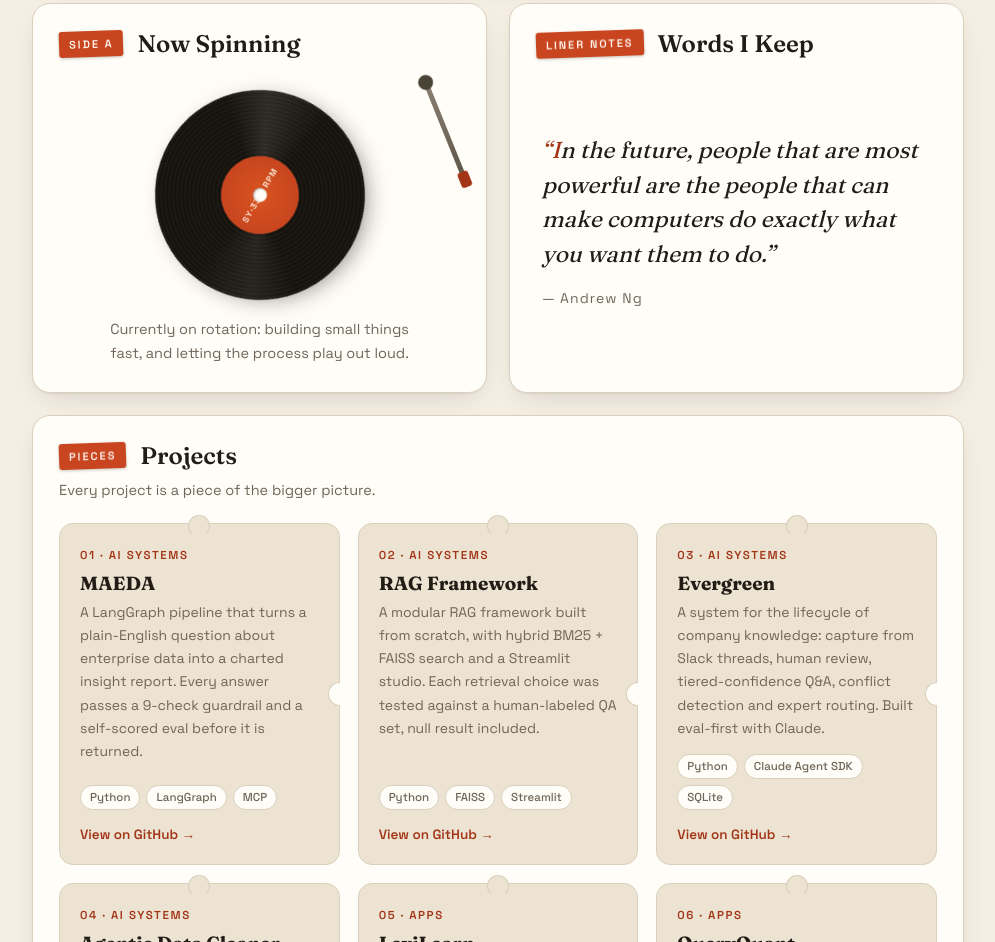
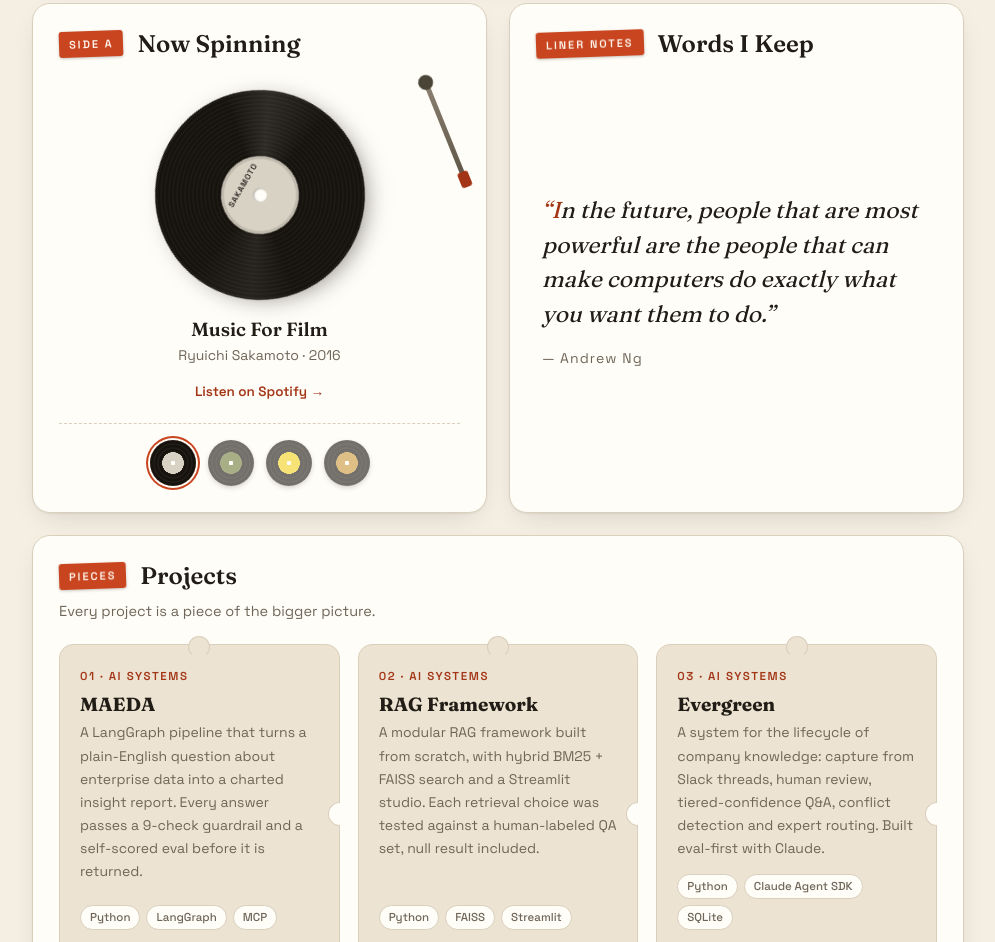
Before and after one commit to UrBaneee/UrBaneee.github.io, a plain HTML site: page index.html in a window 1280 px wide. Shown: the part 919-1861 px from the top of the page, without its empty margins (142-1137 px from the left). Drawn offline with Linux system fonts and the light colour scheme.

Commit message:
Turn the vinyl card into a four-album record crate
Sakamoto's Music For Film plays by default; visitors can swap in
Delta Dawn, A Symphonic Celebration and 我去2000年. Each record has
its own label colour and a Spotify link.

Co-Authored-By: Claude Fable 5.2 <noreply@anthropic.com>

```diff
--- a/index.html
+++ b/index.html
@@ -100,17 +100,21 @@
         <h2 id="vinyl-title">Now Spinning</h2>
       </div>
       <div class="vinyl-wrap">
-        <div class="vinyl" aria-hidden="true">
+        <div class="vinyl" id="vinyl" aria-hidden="true">
           <div class="vinyl-sheen"></div>
           <div class="vinyl-label">
-            <span>SY·33⅓ RPM</span>
+            <span id="vinyl-label-text">SAKAMOTO</span>
           </div>
           <div class="vinyl-hole"></div>
         </div>
         <div class="tonearm" aria-hidden="true"></div>
       </div>
-      <!-- TODO: put what you're actually into right now -->
-      <p class="vinyl-caption">Currently on rotation: building small things fast, and letting the process play out loud.</p>
+      <div class="vinyl-info" aria-live="polite">
+        <p class="vinyl-album" id="vinyl-album">Music For Film</p>
+        <p class="vinyl-artist" id="vinyl-artist">Ryuichi Sakamoto · 2016</p>
+        <a class="vinyl-listen" id="vinyl-listen" href="https://open.spotify.com/album/202ZOGO9zNndH8oxrBrm35" target="_blank" rel="noopener">Listen on Spotify →</a>
+      </div>
+      <div class="crate" id="crate" role="group" aria-label="Pick a record from the crate"></div>
     </section>
 
     <!-- Quote card -->
--- a/script.js
+++ b/script.js
@@ -18,3 +18,96 @@ if (prefersReducedMotion || !("IntersectionObserver" in window)) {
   );
   cards.forEach((el) => observer.observe(el));
 }
+
+// Record crate: pick which album is on the turntable
+const albums = [
+  {
+    title: "Music For Film",
+    artist: "Ryuichi Sakamoto",
+    year: 2016,
+    label: "SAKAMOTO",
+    bg: "#d8d2c4",
+    fg: "#1c1a17",
+    url: "https://open.spotify.com/album/202ZOGO9zNndH8oxrBrm35",
+  },
+  {
+    title: "Delta Dawn",
+    artist: "Tanya Tucker",
+    year: 1972,
+    label: "DELTA DAWN",
+    bg: "#6f7a3a",
+    fg: "#f6f1e3",
+    url: "https://open.spotify.com/album/3iyNh3uhudXLW5tNLapDZS",
+  },
+  {
+    title: "A Symphonic Celebration",
+    artist: "Joe Hisaishi · Royal Philharmonic Orchestra",
+    year: 2023,
+    label: "HISAISHI",
+    bg: "#f2d21f",
+    fg: "#1c1a17",
+    url: "https://open.spotify.com/album/561qUZZO6f2sILHUMlXmlM",
+  },
+  {
+    title: "我去2000年",
+    artist: "Pu Shu 朴树",
+    year: 1999,
+    label: "朴树",
+    bg: "#c9973a",
+    fg: "#1c1a17",
+    url: "https://open.spotify.com/album/5MXApzS7FdKbHoVRK6IDtw",
+  },
+];
+
+const crate = document.getElementById("crate");
+const vinyl = document.getElementById("vinyl");
+
+if (crate && vinyl) {
+  const labelText = document.getElementById("vinyl-label-text");
+  const albumEl = document.getElementById("vinyl-album");
+  const artistEl = document.getElementById("vinyl-artist");
+  const listenEl = document.getElementById("vinyl-listen");
+  const wrap = vinyl.parentElement;
+  let current = 0;
+  let swapTimer;
+
+  const show = (i) => {
+    const a = albums[i];
+    vinyl.style.setProperty("--label-bg", a.bg);
+    vinyl.style.setProperty("--label-fg", a.fg);
+    labelText.textContent = a.label;
+    albumEl.textContent = a.title;
+    artistEl.textContent = `${a.artist} · ${a.year}`;
+    listenEl.href = a.url;
+    crate.querySelectorAll("button").forEach((b, j) => {
+      b.classList.toggle("is-active", j === i);
+      b.setAttribute("aria-pressed", String(j === i));
+    });
+    current = i;
+  };
+
+  albums.forEach((a, i) => {
+    const b = document.createElement("button");
+    b.type = "button";
+    b.className = "crate-disc";
+    b.style.setProperty("--label-bg", a.bg);
+    b.setAttribute("aria-label", `${a.title} by ${a.artist}`);
+    b.title = `${a.title} · ${a.artist}`;
+    b.addEventListener("click", () => {
+      if (i === current) return;
+      clearTimeout(swapTimer);
+      if (prefersReducedMotion) {
+        show(i);
+        return;
+      }
+      wrap.classList.add("is-swapping");
+      swapTimer = setTimeout(() => {
+        show(i);
+        wrap.classList.remove("is-swapping");
+      }, 260);
+    });
+    crate.appendChild(b);
+  });
+
+  show(0);
+}
--- a/styles.css
+++ b/styles.css
@@ -263,16 +263,20 @@ a:focus-visible, button:focus-visible {
   margin: auto;
   width: 37%; height: 37%;
   border-radius: 50%;
-  background: radial-gradient(circle, #d9541f 0%, var(--accent) 70%);
+  background: var(--label-bg, var(--accent));
+  box-shadow: inset 0 0 0 3px rgba(20, 18, 16, 0.12);
   display: flex;
-  align-items: center;
+  align-items: flex-start;
   justify-content: center;
+  transition: background 0.25s ease;
 }
 .vinyl-label span {
-  font-size: 8.5px;
+  margin-top: 17%;
+  font-size: 8px;
   font-weight: 600;
-  letter-spacing: 0.14em;
-  color: #fff3e4;
+  letter-spacing: 0.12em;
+  white-space: nowrap;
+  color: var(--label-fg, #fff3e4);
 }
 .vinyl-hole {
   position: absolute; inset: 0;
@@ -313,12 +317,57 @@ a:focus-visible, button:focus-visible {
 
 @keyframes spin { to { transform: rotate(360deg); } }
 
-.vinyl-caption {
-  font-size: 14.5px;
-  color: var(--muted);
-  text-align: center;
-  max-width: 34ch;
-  margin: 0 auto;
+.vinyl-wrap .vinyl,
+.vinyl-wrap .tonearm { transition: opacity 0.25s ease, transform 0.25s ease; }
+.vinyl-wrap.is-swapping .vinyl { opacity: 0; }
+.vinyl-wrap.is-swapping .tonearm { transform: rotate(-40deg); }
+
+.vinyl-info { text-align: center; }
+.vinyl-album {
+  font-family: "Fraunces", Georgia, serif;
+  font-size: 19px;
+  font-weight: 600;
+  line-height: 1.25;
+}
+.vinyl-artist { font-size: 14px; color: var(--muted); margin-top: 2px; }
+.vinyl-listen {
+  display: inline-block;
+  margin-top: 8px;
+  padding: 6px 4px;
+  font-size: 13.5px;
+  font-weight: 600;
+  color: var(--accent-ink);
+  text-decoration: none;
+  cursor: pointer;
+}
+.vinyl-listen:hover { text-decoration: underline; }
+
+.crate {
+  display: flex;
+  justify-content: center;
+  gap: 12px;
+  margin-top: 14px;
+  padding-top: 16px;
+  border-top: 1px dashed var(--line);
+}
+.crate-disc {
+  width: 46px;
+  height: 46px;
+  border-radius: 50%;
+  border: 2px solid transparent;
+  padding: 0;
+  cursor: pointer;
+  background:
+    radial-gradient(circle, var(--card) 0 7%, var(--label-bg) 8% 36%, transparent 37%),
+    repeating-radial-gradient(circle, #16130f 0 2px, #26211a 3px, #16130f 4px);
+  box-shadow: 0 2px 6px -2px rgba(20, 18, 16, 0.5);
+  opacity: 0.6;
+  transition: opacity 0.2s ease, box-shadow 0.2s ease;
+}
+.crate-disc:hover { opacity: 1; }
+.crate-disc.is-active {
+  opacity: 1;
+  box-shadow: 0 0 0 2px var(--card), 0 0 0 4px var(--accent);
 }
 
 /* ---- Quote ---- */
```
